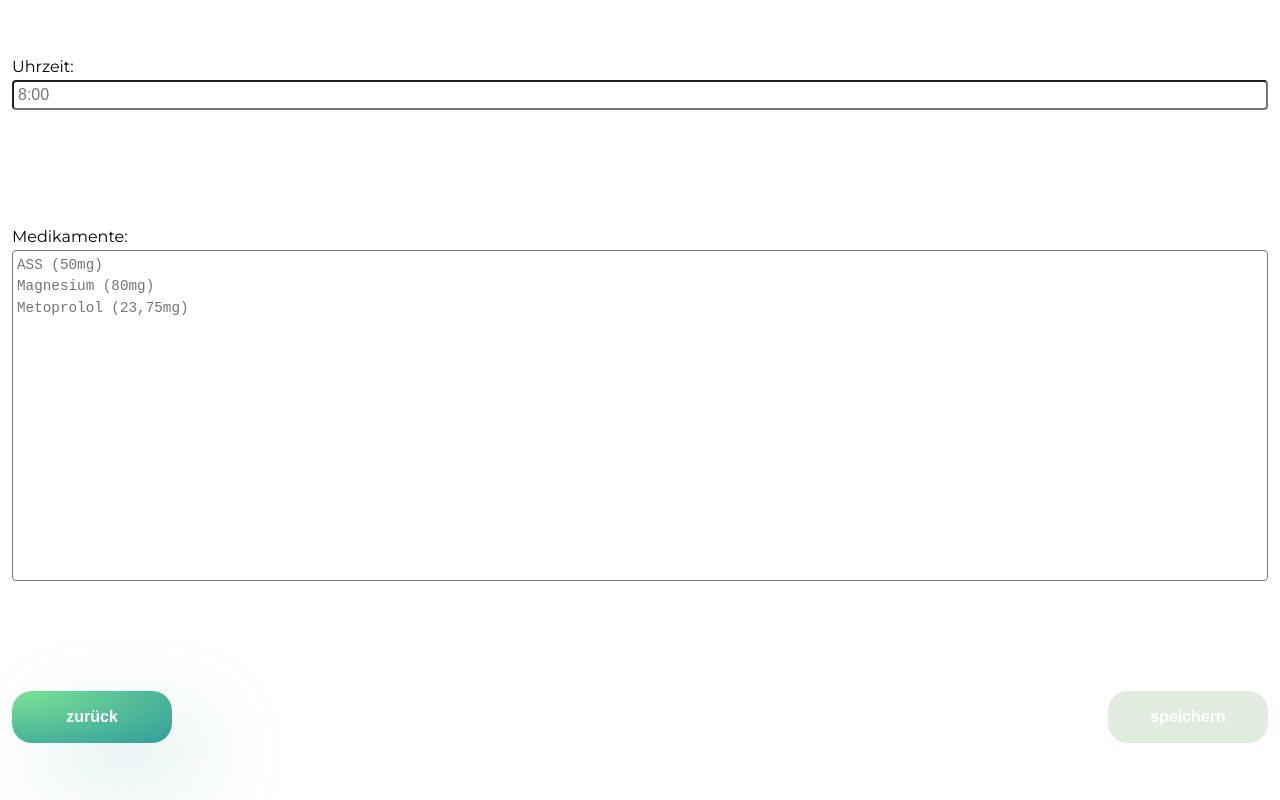
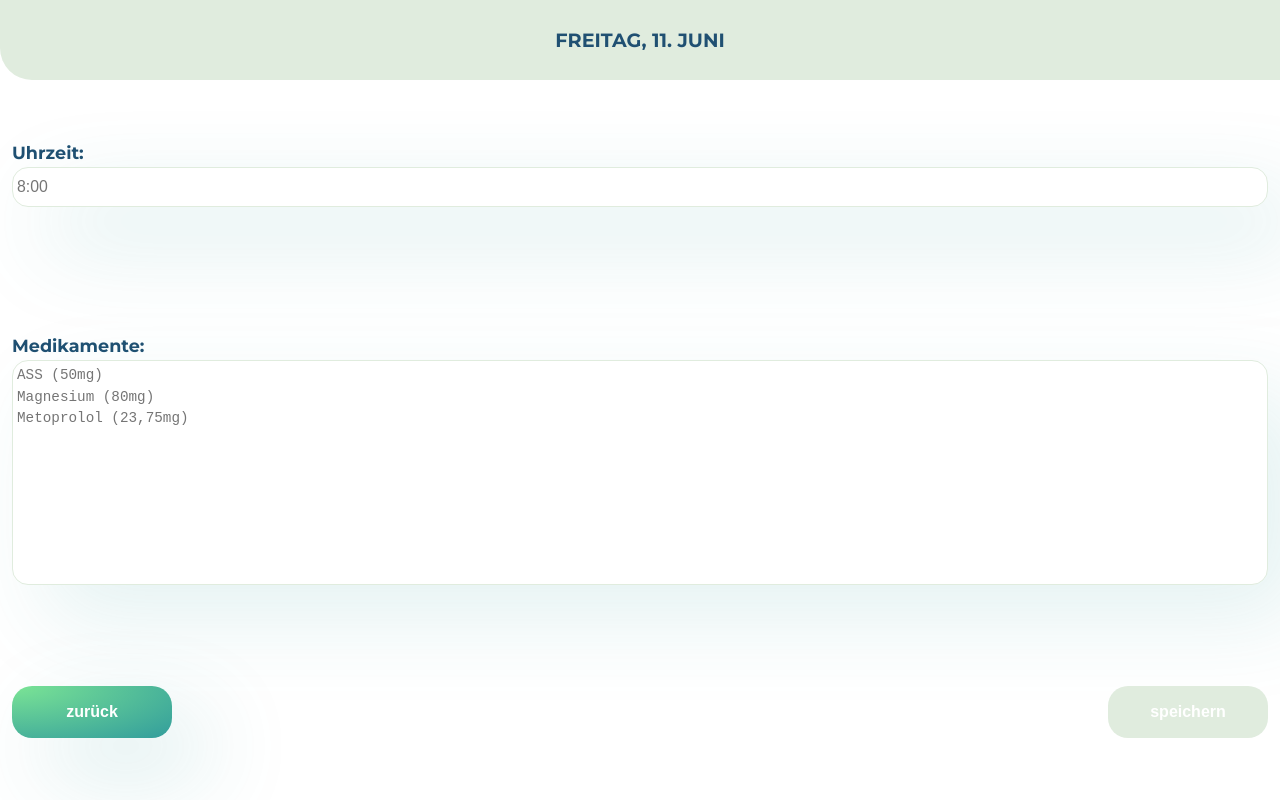
Before and after one commit to anniviz/capstone-project, a React (Create React App) app: page / in a window 1280 px wide. Built offline with nearby package versions, Linux system fonts and the light colour scheme.

Commit message:
Add style to FormPage and update tests

```diff
--- a/src/App.js
+++ b/src/App.js
@@ -4,6 +4,8 @@ import FormPage from './pages/FormPage'
 import MedicationPage from './pages/MedicationPage'
 
 export default function App() {
+  const currentDate = new Date()
+
   const [activePage, setActivePage] = useState('medication')
   const [medications, setMedications] = useState(
     loadFromLocal('medications') ?? []
@@ -23,6 +25,7 @@ export default function App() {
       {activePage === 'medication' && (
         <MedicationPage
           medications={medications}
+          today={formatDate(currentDate)}
           setActivePage={setActivePage}
           setMedications={setMedications}
           setMedicationToEdit={setMedicationToEdit}
@@ -30,6 +33,7 @@ export default function App() {
       )}
       {activePage === 'form' && (
         <FormPage
+          today={formatDate(currentDate)}
           onNavigate={handleActivePage}
           setActivePage={setActivePage}
           onSubmit={handleSubmit}
@@ -62,4 +66,11 @@ export default function App() {
       ...medications.slice(index + 1),
     ])
   }
+
+  function formatDate(date) {
+    const options = { weekday: 'long', month: 'long', day: 'numeric' }
+    const formatedDate = date.toLocaleDateString('de-DE', options).toUpperCase()
+
+    return formatedDate
+  }
 }
--- a/src/GlobalStyles.js
+++ b/src/GlobalStyles.js
@@ -9,7 +9,9 @@ const GlobalStyles = createGlobalStyle`
   --color-light-green: #7BE495;
   --color-petrol: #329D9C;
   --color-petrol-21: rgba(50, 157, 156, 0.21);
+  --color-petrol-13: rgba(50, 157, 156, 0.13);
   --color-light-petrol: #68B2A0;
+  --color-red: #F75010;
 }
 
 * {
--- a/src/pages/FormPage.js
+++ b/src/pages/FormPage.js
@@ -3,6 +3,7 @@ import { useEffect, useState } from 'react'
 import styled from 'styled-components/macro'
 import { v4 as uuidv4 } from 'uuid'
 import Button from '../components/buttons/Button'
+import Header from '../components/Header'
 
 FormPage.propTypes = {
   onSubmit: PropTypes.func,
@@ -19,6 +20,7 @@ FormPage.propTypes = {
 }
 
 export default function FormPage({
+  today,
   onSubmit,
   onNavigate,
   setActivePage,
@@ -37,11 +39,13 @@ export default function FormPage({
         meds: medsArray.join('\n'),
       })
     }
+    // eslint-disable-next-line react-hooks/exhaustive-deps
   }, [])
 
   useEffect(() => {
     validateForm()
     setIsTimeValid(true)
+    // eslint-disable-next-line react-hooks/exhaustive-deps
   }, [medGroupInputs])
 
   const placeholderText = `ASS (50mg)
@@ -50,6 +54,9 @@ Metoprolol (23,75mg)
 `
 
   return (
+    <Grid>
+      <Header>{today}</Header>
+
       <FormWrapper
         onSubmit={handleSubmit}
         aria-label="Medikationsgruppe erstellen"
@@ -72,19 +79,20 @@ Metoprolol (23,75mg)
           Medikamente:
           <Textarea
             name="meds"
-          rows="15"
+            rows="10"
             placeholder={placeholderText}
             onChange={handleChange}
             value={medGroupInputs.meds}
           />
         </Label>
-      <Grid>
+        <Flexbox>
           <Button onClick={handleBackClick} type="button">
             zurück
           </Button>
           <Button disabled={isDisabled}>speichern</Button>
+        </Flexbox>
+      </FormWrapper>
     </Grid>
-    </FormWrapper>
   )
 
   function handleSubmit(event) {
@@ -139,44 +147,60 @@ Metoprolol (23,75mg)
   }
 }
 
+const Grid = styled.div`
+  display: grid;
+  height: 100vh;
+  grid-template-rows: 80px 1fr;
+`
+
 const FormWrapper = styled.form`
   display: flex;
   flex-direction: column;
   justify-content: space-around;
-  height: 100vh;
   padding: 12px;
-  gap: 20px;
 `
 
 const Label = styled.label`
   display: flex;
   flex-direction: column;
-  height: ${props => props.timeField && '60px'};
+  height: ${props => props.timeField && '92px'};
+  color: var(--color-dark-blue);
+  font-weight: bold;
+  font-size: 1.1em;
   gap: 4px;
 `
 
 const Input = styled.input`
+  height: 40px;
   padding: 4px;
-  border-color: ${props => props.isTimeValid || 'red'};
-  border-radius: 4px;
+  border: 1px solid var(--color-light-mint);
+  border-color: ${props => props.isTimeValid || '#F75010'};
+  border-radius: 16px;
+  font-size: 0.9em;
+  box-shadow: 34px 34px 89px var(--color-petrol-21);
 `
 
 const Textarea = styled.textarea`
   padding: 4px;
-  border-radius: 4px;
+  border: 1px solid var(--color-light-mint);
+  border-radius: 16px;
   overflow: auto;
   font-size: 1.1em;
+  font-size: 1em;
   line-height: 1.5em;
   resize: none;
+  box-shadow: 34px 34px 89px var(--color-petrol-13);
 `
 
-const Grid = styled.div`
+const Flexbox = styled.div`
   display: flex;
   justify-content: space-between;
 `
 
 const Warning = styled.p`
   display: ${props => (props.isTimeValid ? 'none' : 'block')};
-  color: red;
-  font-size: 0.8em;
+  margin: 0;
+  color: var(--color-red);
+  font-weight: 300;
+  font-size: 0.7em;
 `
--- a/src/pages/MedicationPage.js
+++ b/src/pages/MedicationPage.js
@@ -18,6 +18,7 @@ MedicationPage.propTypes = {
       ),
     })
   ),
+  today: PropTypes.string,
   setActivePage: PropTypes.func,
   setMedications: PropTypes.func,
   setMedicationToEdit: PropTypes.func,
@@ -25,11 +26,11 @@ MedicationPage.propTypes = {
 
 export default function MedicationPage({
   medications,
+  today,
   setActivePage,
   setMedications,
   setMedicationToEdit,
 }) {
-  const currentDate = new Date()
   const sortedMedications = medications.slice().sort(function (a, b) {
     if (convertToMinutes(a.time) > convertToMinutes(b.time)) return 1
     if (convertToMinutes(a.time) < convertToMinutes(b.time)) return -1
@@ -40,7 +41,7 @@ export default function MedicationPage({
 
   return (
     <Grid>
-      <Header>{formatDate(currentDate)}</Header>
+      <Header>{today}</Header>
       <ButtonWrapper>
         {editMode === false ? (
           <SmallButton onClick={() => setEditMode(true)}>
@@ -73,13 +74,6 @@ export default function MedicationPage({
     const timeArray = time.split(':')
     const minutes = timeArray[0] * 60 + timeArray[1]
     return Number(minutes)
-  }
-
-  function formatDate(date) {
-    const options = { weekday: 'long', month: 'long', day: 'numeric' }
-    const formatedDate = date.toLocaleDateString('de-DE', options).toUpperCase()
-
-    return formatedDate
   }
 
   function handleDeleteClick(id) {
@@ -117,14 +111,3 @@ const ButtonWrapper = styled.div`
   align-items: end;
   padding: 0 26px 0 16px;
 `
-
-const AddButtonWrapper = styled.div`
-  position: absolute;
-  bottom: 0;
-  width: 100%;
-  display: flex;
-  justify-content: center;
-  background-color: rgba(255, 255, 255, 1);
-  /* align-items: end; */
-  /* padding: 0 26px 0 16px; */
-`
```
Also changed, not shown: 1 other file (tests, documents, lock files or other folders). Lines whose indentation alone changed are shown as unchanged.
